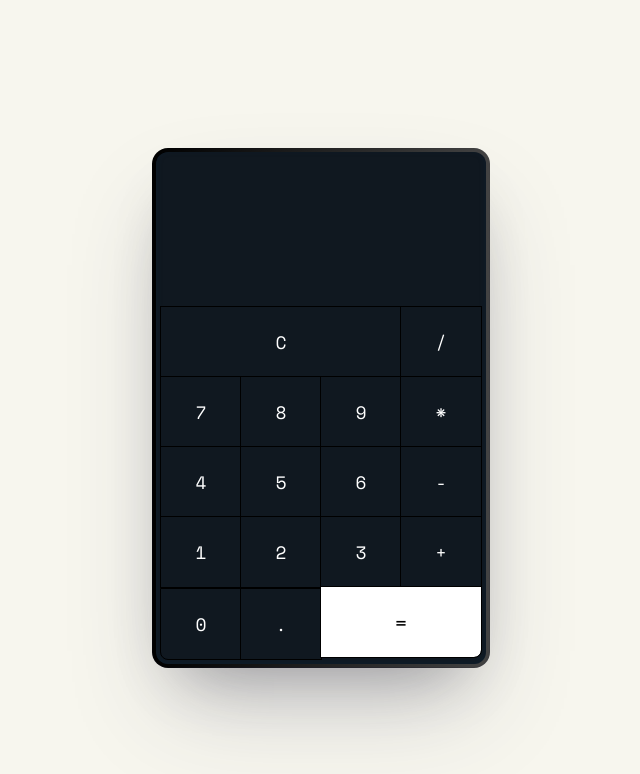
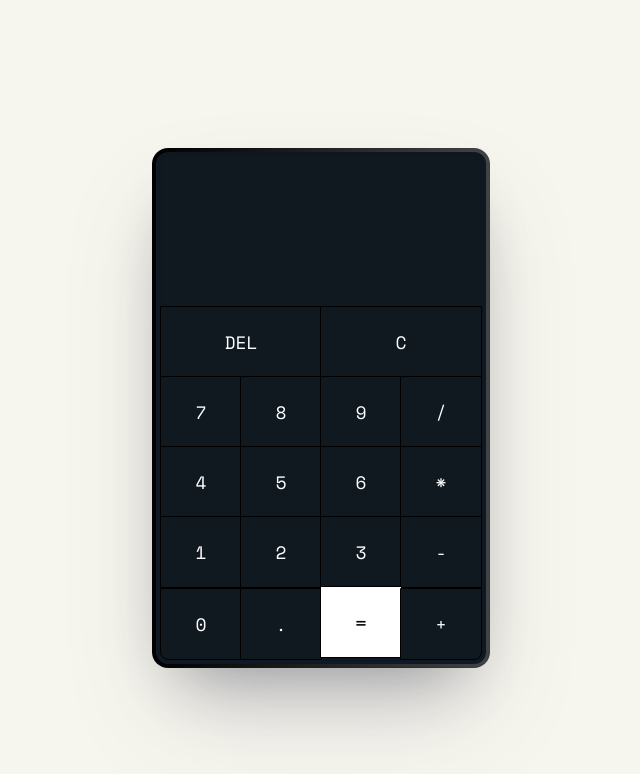
Before and after one commit to chloeharris1/calculator, a React (Create React App) app: page / in a window 1280 px wide. Shown: the top 774 px of the page, without its empty margins (319-959 px from the left). Built offline with nearby package versions, Linux system fonts and the light colour scheme.

Commit message:
Added del button and functionality, 9 of 16 tests passing

```diff
--- a/public/index.html
+++ b/public/index.html
@@ -22,14 +22,13 @@
       work correctly both with client-side routing and a non-root public URL.
       Learn how to configure a non-root public URL by running `npm run build`.
     -->
-    <!--Importing Font Awesome Icons Library-->
-    <link rel="stylesheet" href="https://cdnjs.cloudflare.com/ajax/libs/font-awesome/6.2.0/css/all.min.css" integrity="sha512-xh6O/CkQoPOWDdYTDqeRdPCVd1SpvCA9XXcUnZS2FmJNp1coAFzvtCN9BmamE+4aHK8yyUHUSCcJHgXloTyT2A==" crossorigin="anonymous" referrerpolicy="no-referrer"
-    />
     <title>Calculator</title>
 </head>
 
 <body>
     <noscript>You need to enable JavaScript to run this app.</noscript>
+    <!-- FCC test link -->
+    <script src="https://cdn.freecodecamp.org/testable-projects-fcc/v1/bundle.js"></script>
     <div id="root"></div>
     <!--
       This HTML file is a template.
--- a/src/App.scss
+++ b/src/App.scss
@@ -42,22 +42,22 @@ body {
     }
 }
 
-.outputDisplay {
+.calcDisplay {
     font-family: $main-font;
+    font-weight: 100;
     height: 150px;
     line-height: 75px;
     width: 100%;
     text-align: right;
-    vertical-align: text-bottom;
+    vertical-align: text-top;
     overflow: hidden;
-}
-
-.expressionDisplay {
-    font-size: 2em;
-    font-family: $main-font;
-    color: #ccff33;
-    font-style: italic;
-    overflow: hidden;
+    .expressionDisplay {
+        font-size: 1.7em;
+        font-family: $main-font;
+        color: #ccff33;
+        font-style: italic;
+        overflow: hidden;
+    }
 }
 
 .calc-error {
@@ -66,7 +66,7 @@ body {
 }
 
 .calc-result {
-    font-size: 3.5em;
+    font-size: 3.3em;
 }
 
 button {
@@ -86,21 +86,25 @@ button {
     }
 }
 
-#clear {
-    width: 240px;
+#clear,
+#delete {
+    width: 160px;
 }
 
 #equals {
     background: #fff;
     color: #000;
-    width: 160px;
-    border-radius: 0px 0px 7px 0px;
+    width: 80px;
     font-size: 22px;
     &:hover {
         outline: 0.05em solid #ccff33;
         background: #ccff33;
         z-index: 3;
     }
+}
+
+#add {
+    border-radius: 0px 0px 7px 0px;
 }
 
 #zero {
--- a/src/components/Buttons.js
+++ b/src/components/Buttons.js
@@ -2,23 +2,24 @@ import React from "react";
 
 
 const buttons = [
+    {id: 'delete', value: 'DEL'},
     { id: 'clear', value: 'C'},
-    { id: 'divide', value: '/'},
     { id: 'seven', value: '7'},
     { id: 'eight', value: '8'},
     { id: 'nine', value: '9'},
-    { id: 'multiply', value: '*'},
+    { id: 'divide', value: '/'},
     { id: 'four', value: '4'},
     { id: 'five', value: '5'},
     { id: 'six', value: '6'},
-    { id: 'minus', value: '-'},
+    { id: 'multiply', value: '*'},
     { id: 'one', value: '1'},
     { id: 'two', value: '2'},
     { id: 'three', value: '3'},
-    { id: 'plus', value: '+'},
+    { id: 'subtract', value: '-'},
     { id: 'zero', value: '0'},
     { id: 'decimal', value: '.'},
-    { id: 'equals', value: '='}
+    { id: 'equals', value: '='},
+    { id: 'add', value: '+'}
 ];
 
 
--- a/src/components/Calculator.js
+++ b/src/components/Calculator.js
@@ -74,7 +74,14 @@ class Calculator extends React.Component {
             };
         }
 
-        // Add DEL operator?
+        // DEL operator is selected
+        if(value === 'DEL' && state.expression.length >= 1) {
+            return {
+                ...state,
+                expression: state.expression.slice(0,-1),
+                value
+            };
+        }
 
 
         // Math operator is selected
@@ -124,7 +131,7 @@ class Calculator extends React.Component {
         return (
             <div className="calculator">
                 <Display
-                // currentValue={this.state.value}
+                value={this.state.value}
                 expression={this.state.expression}
                 result={this.state.result}
                 error={this.state.error}
--- a/src/components/Display.js
+++ b/src/components/Display.js
@@ -7,14 +7,14 @@ const INVALID = 'Invalid Expression';
 class Display extends React.Component {
     render() {
         return(
-            <div id="display" className="outputDisplay">
+            <div id="display" className="calcDisplay">
                 <Expression
                 expression={this.props.expression}/>
                 {this.props.error === INVALID ?
                 <div className="calc-error">{this.props.error}</div> :
                 <div className="calc-result">{this.props.result}</div>
             }
-                </div>
+            </div>
         );
     }
 }
```
